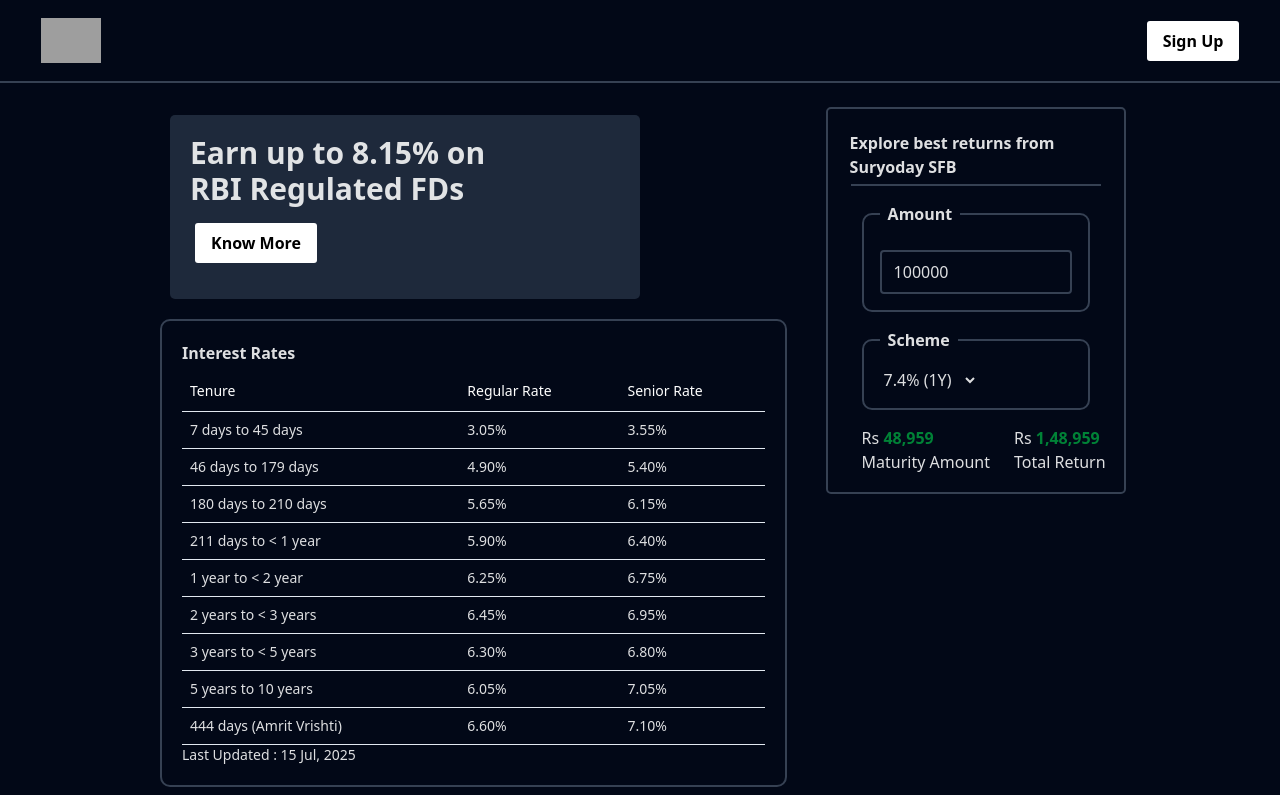
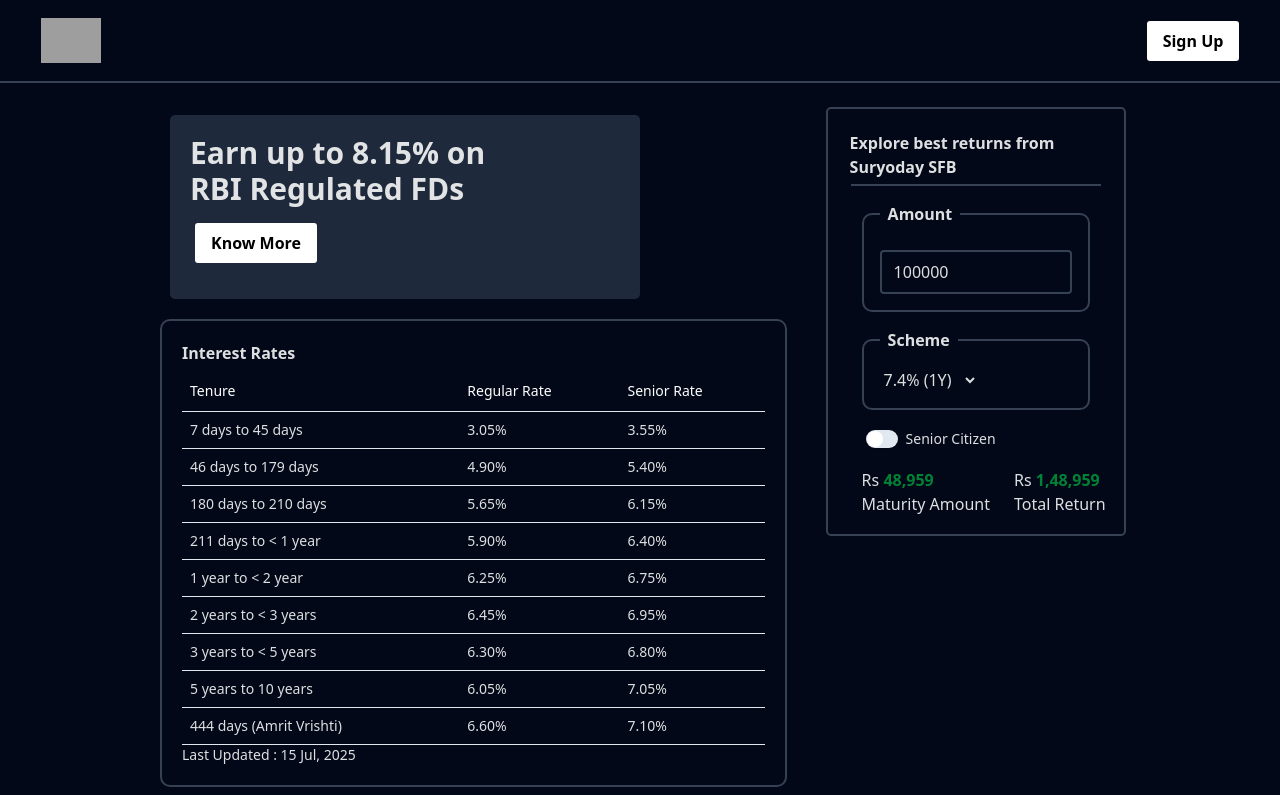
Before and after one commit to varun4sid/seo-landing, a React (Vite) app: page / in a window 1280 px wide. Shown: the top 795 px of the page. Built offline with nearby package versions, Linux system fonts and the light colour scheme; grey boxes are pictures that could not be loaded.

Commit message:
feat. Senior citizen quota in fd calculator

```diff
--- a/package.json
+++ b/package.json
@@ -11,7 +11,9 @@
   },
   "dependencies": {
     "@radix-ui/react-accordion": "^1.2.12",
+    "@radix-ui/react-label": "^2.1.7",
     "@radix-ui/react-slot": "^1.2.3",
+    "@radix-ui/react-switch": "^1.2.6",
     "@tailwindcss/vite": "^4.1.14",
     "class-variance-authority": "^0.7.1",
     "clsx": "^2.1.1",
--- a/src/components/Content/StickyCalculator/SelectScheme.tsx
+++ b/src/components/Content/StickyCalculator/SelectScheme.tsx
@@ -1,9 +1,15 @@
+import { Label } from "@/components/ui/label";
+import { Switch } from "@/components/ui/switch";
 import { suryoday } from "@/constants/db";
-import type { schemeState } from "@/constants/interfaces";
+import type { selectSchemeProps } from "@/constants/interfaces";
 
-function SelectScheme({ setScheme }: schemeState) {
+function SelectScheme({ setScheme, setQuota, quota }: selectSchemeProps) {
     function handleChangeScheme(e: React.ChangeEvent<HTMLSelectElement>) {
         setScheme(Number(e.target.value));
+    }
+
+    function handleChangeQuota(checked: boolean | "indeterminate") {
+        setQuota(Boolean(checked));
     }
 
     return (
@@ -19,12 +25,16 @@
                         Select
                     </option>
                     {suryoday.schemes.map((scheme) => (
-                        <option
-                            value={scheme.tenure}
-                        >{`${scheme.rate.regular}% (${scheme.tenure}Y)`}</option>
+                        <option value={scheme.tenure}>{`${
+                            quota ? scheme.rate.senior : scheme.rate.regular
+                        }% (${scheme.tenure}Y)`}</option>
                     ))}
                 </select>
             </fieldset>
+            <div className="m-5 flex items-center space-x-2">
+                <Switch id="quota" onCheckedChange={handleChangeQuota} />
+                <Label htmlFor="quota">Senior Citizen</Label>
+            </div>
         </div>
     );
 }
--- a/src/components/Content/StickyCalculator/StickyCalculator.tsx
+++ b/src/components/Content/StickyCalculator/StickyCalculator.tsx
@@ -7,11 +7,17 @@
 function StickyCalculator() {
     const [amount, setAmount] = useState(100000);
     const [scheme, setScheme] = useState(5);
+    const [quota, setQuota] = useState(false);
 
-    const select = suryoday.schemes.filter(
+    const selectedScheme = suryoday.schemes.filter(
         (object) => object.tenure === scheme
     )[0];
-    const returns = getReturns(amount, select.rate.regular, select.tenure);
+
+    const useRate = quota
+        ? selectedScheme.rate.senior
+        : selectedScheme.rate.regular;
+
+    const returns = getReturns(amount, useRate, selectedScheme.tenure);
 
     return (
         <div className="sticky-calculator content-sub mt-3">
@@ -21,7 +27,11 @@
                 </p>
                 <div className="horizontal"></div>
                 <Amount amount={amount} setAmount={setAmount} />
-                <SelectScheme setScheme={setScheme} />
+                <SelectScheme
+                    setScheme={setScheme}
+                    setQuota={setQuota}
+                    quota={quota}
+                />
                 <div className="ml-4 mt-2 font-light flex justify-between">
                     <p>
                         {"Rs "}
--- /dev/null
+++ b/src/components/ui/label.tsx
@@ -0,0 +1,22 @@
+import * as React from "react"
+import * as LabelPrimitive from "@radix-ui/react-label"
+
+import { cn } from "@/lib/utils"
+
+function Label({
+  className,
+  ...props
+}: React.ComponentProps<typeof LabelPrimitive.Root>) {
+  return (
+    <LabelPrimitive.Root
+      data-slot="label"
+      className={cn(
+        "flex items-center gap-2 text-sm leading-none font-medium select-none group-data-[disabled=true]:pointer-events-none group-data-[disabled=true]:opacity-50 peer-disabled:cursor-not-allowed peer-disabled:opacity-50",
+        className
+      )}
+      {...props}
+    />
+  )
+}
+
+export { Label }
--- /dev/null
+++ b/src/components/ui/switch.tsx
@@ -0,0 +1,29 @@
+import * as React from "react"
+import * as SwitchPrimitive from "@radix-ui/react-switch"
+
+import { cn } from "@/lib/utils"
+
+function Switch({
+  className,
+  ...props
+}: React.ComponentProps<typeof SwitchPrimitive.Root>) {
+  return (
+    <SwitchPrimitive.Root
+      data-slot="switch"
+      className={cn(
+        "peer data-[state=checked]:bg-primary data-[state=unchecked]:bg-input focus-visible:border-ring focus-visible:ring-ring/50 dark:data-[state=unchecked]:bg-input/80 inline-flex h-[1.15rem] w-8 shrink-0 items-center rounded-full border border-transparent shadow-xs transition-all outline-none focus-visible:ring-[3px] disabled:cursor-not-allowed disabled:opacity-50",
+        className
+      )}
+      {...props}
+    >
+      <SwitchPrimitive.Thumb
+        data-slot="switch-thumb"
+        className={cn(
+          "bg-background dark:data-[state=unchecked]:bg-foreground dark:data-[state=checked]:bg-primary-foreground pointer-events-none block size-4 rounded-full ring-0 transition-transform data-[state=checked]:translate-x-[calc(100%-2px)] data-[state=unchecked]:translate-x-0"
+        )}
+      />
+    </SwitchPrimitive.Root>
+  )
+}
+
+export { Switch }
--- a/src/constants/db.ts
+++ b/src/constants/db.ts
@@ -1,4 +1,3 @@
-//prettier-ignore
 const suryoday = {
     schemes: [
         {
@@ -33,7 +32,7 @@
     lastUpdated: "08 Oct, 2025",
 };
 
-//prettier-ignore
+
 const sbi = {
     schemes: [
         {
--- a/src/constants/interfaces.ts
+++ b/src/constants/interfaces.ts
@@ -8,8 +8,10 @@
     tenure: number;
 }
 
-export interface schemeState {
+export interface selectSchemeProps {
     setScheme: (val: number) => void;
+    setQuota: (val: boolean) => void;
+    quota: boolean;
 }
 
 export interface FaqPair {
```
Also changed, not shown: 2 other files (tests, documents, lock files or other folders).
